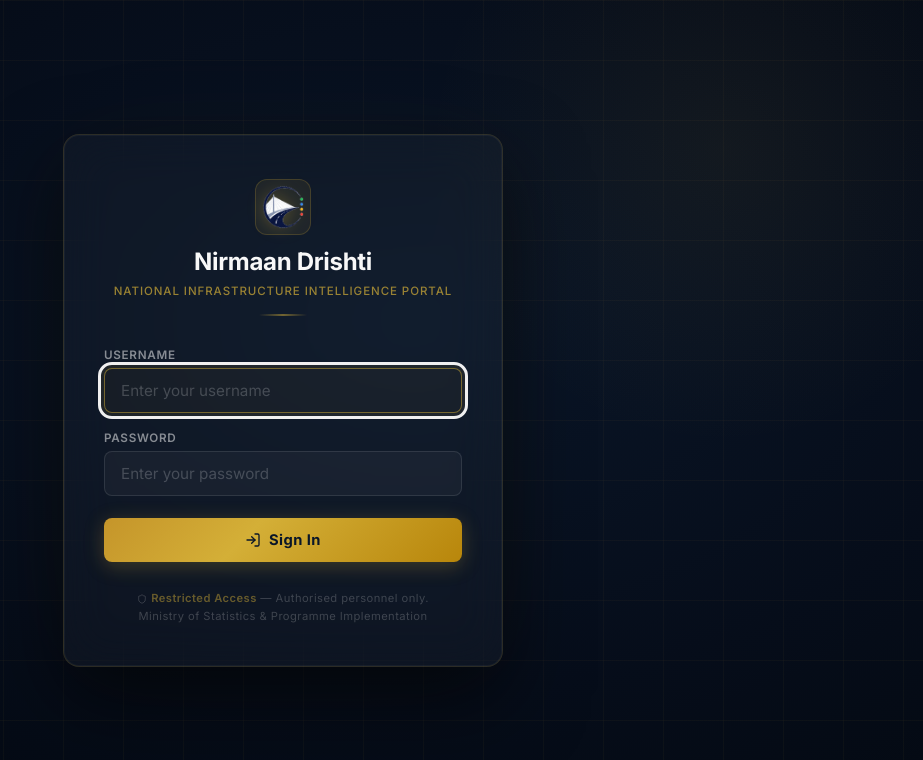
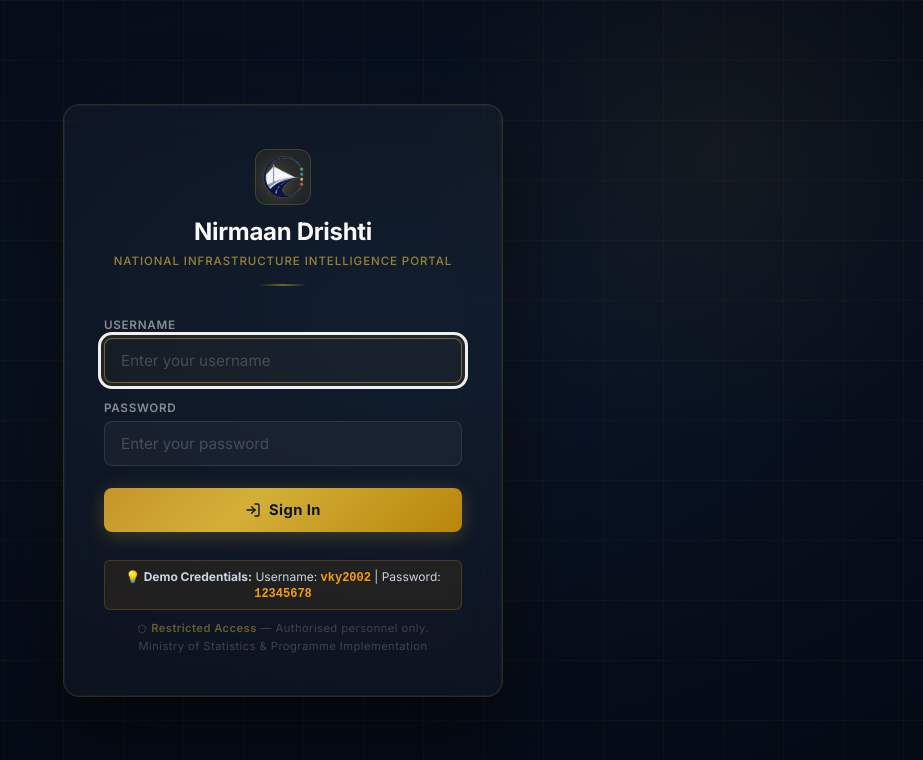
Before and after one commit to PriyaanshPandey/Nirmaan_Drishti, a React (Vite) app in the folder frontend/: page / in a window 1280 px wide. Shown: the top 760 px of the page, without its empty margins (357-1280 px from the left). Built offline with nearby package versions, Linux system fonts and the light colour scheme; no server answers.

Commit message:
fix: auto-seed default auth users on startup, configure CORS regex for Vercel, and sanitize API URL

```diff
--- a/frontend/src/auth/AuthContext.tsx
+++ b/frontend/src/auth/AuthContext.tsx
@@ -13,7 +13,9 @@ import React, {
   useState,
 } from 'react';
 
-const API_BASE = (import.meta.env.VITE_API_URL as string) || 'http://localhost:8080/api';
+const rawApiUrl = (import.meta.env.VITE_API_URL as string) || 'http://localhost:8080/api';
+const API_BASE = rawApiUrl.replace(/\/+$/, '');
+
 const TOKEN_KEY = 'nd_auth_token';
 const USER_KEY = 'nd_auth_user';
 
--- a/frontend/src/components/LoginPage.tsx
+++ b/frontend/src/components/LoginPage.tsx
@@ -178,6 +178,18 @@ export const LoginPage: React.FC<LoginPageProps> = ({ onSuccess }) => {
 
         {/* Footer */}
         <footer className="login-footer">
+          <div style={{
+            marginBottom: '10px',
+            padding: '8px 10px',
+            borderRadius: '6px',
+            backgroundColor: 'rgba(245, 158, 11, 0.08)',
+            border: '1px solid rgba(245, 158, 11, 0.2)',
+            fontSize: '0.75rem',
+            color: '#cbd5e1',
+            textAlign: 'center'
+          }}>
+            💡 <strong>Demo Credentials:</strong> Username: <code style={{ color: '#f59e0b', fontWeight: 'bold' }}>vky2002</code> | Password: <code style={{ color: '#f59e0b', fontWeight: 'bold' }}>12345678</code>
+          </div>
           <p className="login-footer-text">
             <Shield size={10} style={{ display: 'inline', marginRight: '4px', verticalAlign: 'middle' }} aria-hidden="true" />
             <strong>Restricted Access</strong> — Authorised personnel only.
@@ -185,6 +197,7 @@ export const LoginPage: React.FC<LoginPageProps> = ({ onSuccess }) => {
             Ministry of Statistics &amp; Programme Implementation
           </p>
         </footer>
+
       </div>
     </div>
   );
--- a/frontend/src/services/api.ts
+++ b/frontend/src/services/api.ts
@@ -8,7 +8,9 @@
 import type { Project, ProjectBenchmark } from '../data/projectsData';
 import { getProjectDisplayStatus } from '../utils/projectStatus';
 
-const API_BASE_URL = (import.meta.env.VITE_API_URL as string) || 'http://localhost:8080/api';
+const rawApiUrl = (import.meta.env.VITE_API_URL as string) || 'http://localhost:8080/api';
+const API_BASE_URL = rawApiUrl.replace(/\/+$/, '');
+
 
 /** localStorage key — must match AuthContext.tsx */
 const _TOKEN_KEY = 'nd_auth_token';
```
Also changed, not shown: 2 other files (tests, documents, lock files or other folders).
